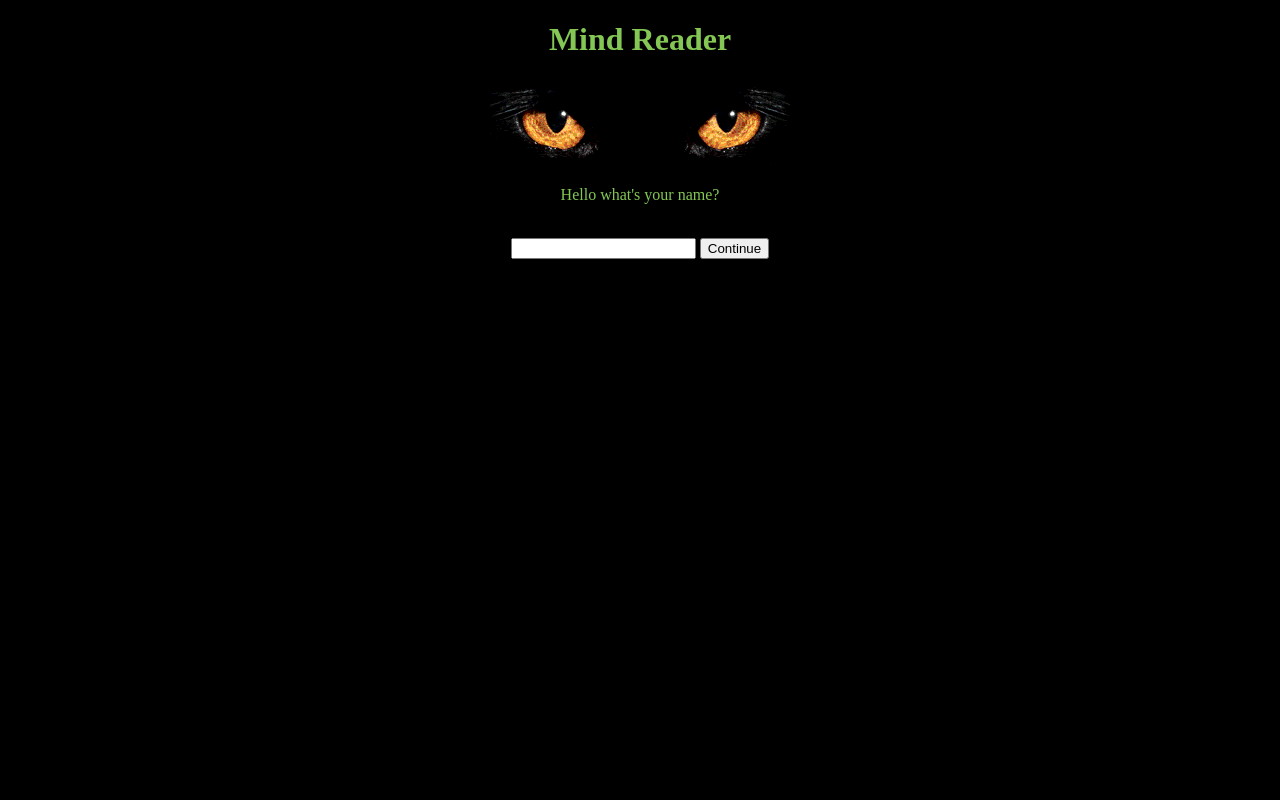
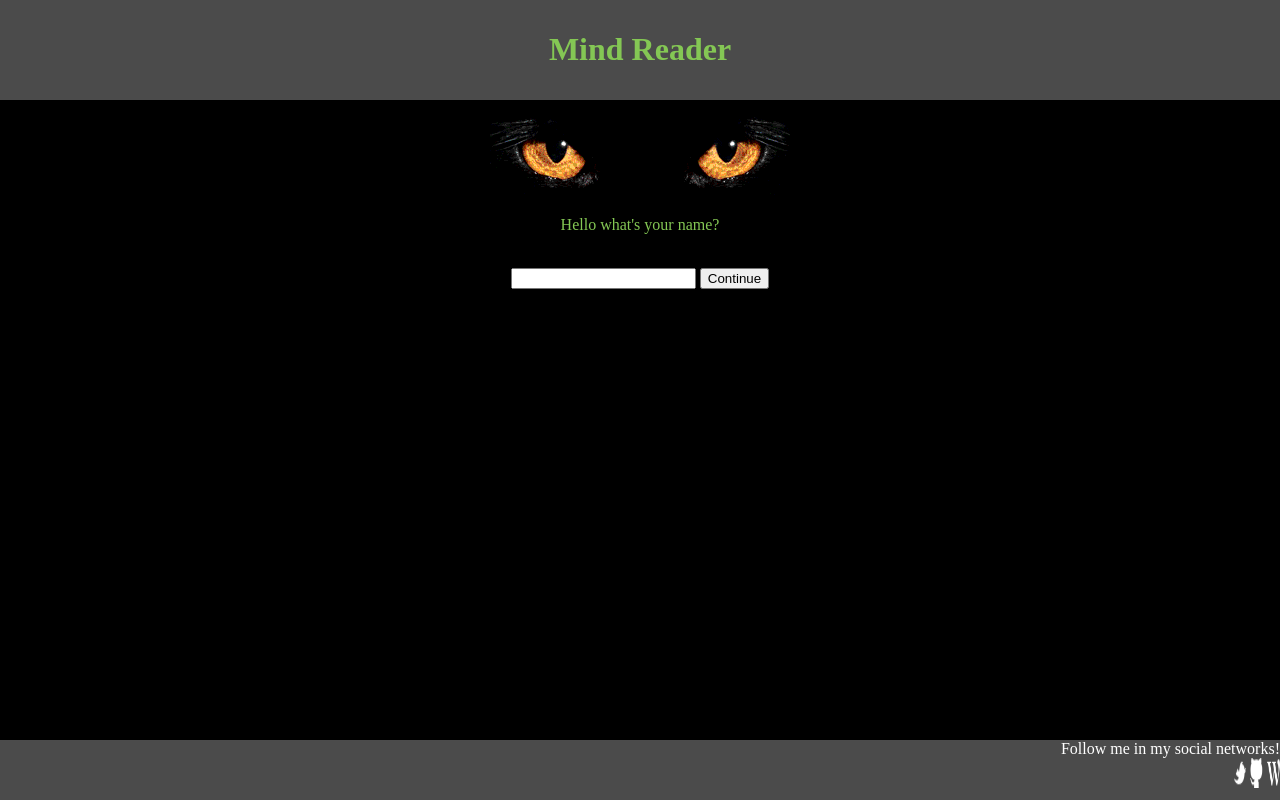
Before and after one commit to ManuH/mindreader2, a plain HTML site: page index.html in a window 1280 px wide. Drawn offline with Linux system fonts and the light colour scheme.

Commit message:
footer and header added

```diff
--- a/index.html
+++ b/index.html
@@ -6,7 +6,11 @@
 	<link rel="stylesheet" type="text/css" href="style.css">
 </head>
 <body>
+<div>
+	<div id="header">
 		<h1>Mind Reader</h1>
+	</div>
+	<div id="body">
 		<img src="images/eyes.gif">
 		<p id="name"></p>
 		<p id="p1">Hello what's your name?</p>
@@ -17,6 +21,16 @@
 			<button id="button" onclick="getname()">Continue</button>
 			<a href="game.html" id="link"></a>
 		</div>
+	</div>
+	<div id="footer">
+		<li class="footerli">Follow me in my social networks! </li>
+		<li class="footerli"><br></li>
+		<li class="footerli"><a href="https://twitter.com/devmanuh"><img class="footerimg" src="icons/twitter.png"></a></li>
+		<li class="footerli"><a href=""><img class="footerimg" src="icons/github-2.png"></a></li>
+		<li class="footerli"><a href=""><img class="footerimg" src="icons/wordpress.png"></a>
+	</div>
+</div>
+
 <p id="result"></p>
 <a href="index.html" id="restart"></a>
 </body>
```
Lines whose indentation alone changed are shown as unchanged.
